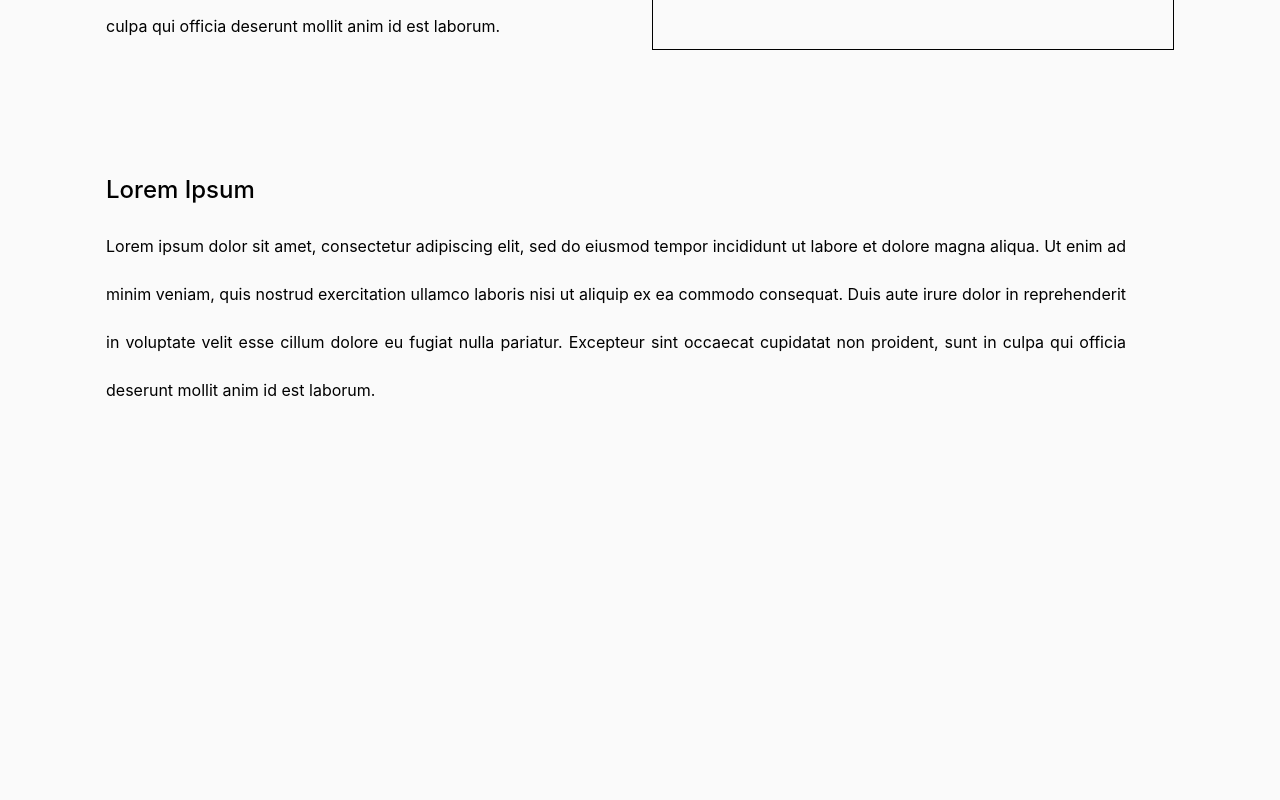
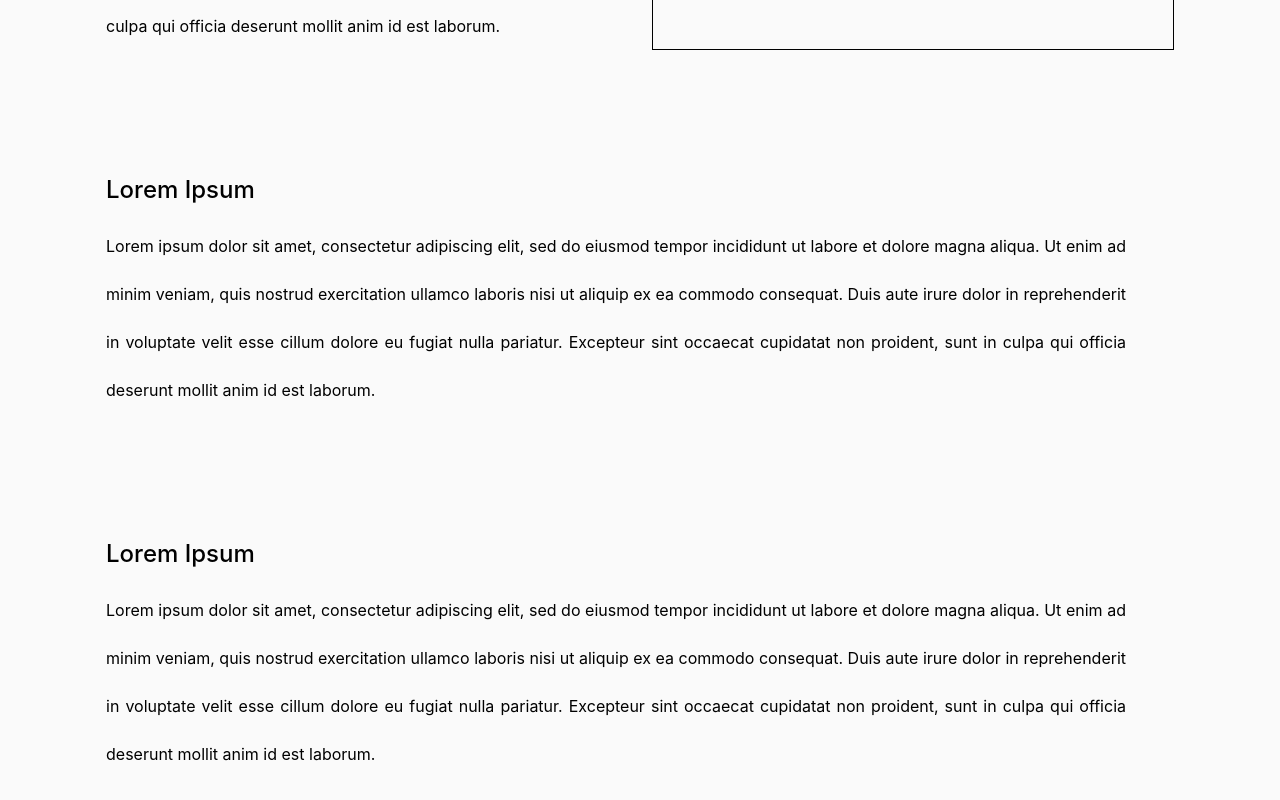
Before and after one commit to siaxiong/DocuSign-FrontEnd, a React (Create React App) app: page / in a window 1280 px wide. Shown: the part 480-1280 px from the top of the page. Before the commit the page ends 1022 px from the top, so only its background shows below. Built offline with nearby package versions, Linux system fonts and the light colour scheme.

Commit message:
Added another paragrpah to front of the page

```diff
--- a/src/components/Public/LandingLayout/FrontPage.tsx
+++ b/src/components/Public/LandingLayout/FrontPage.tsx
@@ -20,6 +20,12 @@
               <p>Lorem ipsum dolor sit amet, consectetur adipiscing elit, sed do eiusmod tempor incididunt ut labore et dolore magna aliqua. Ut enim ad minim veniam, quis nostrud exercitation ullamco laboris nisi ut aliquip ex ea commodo consequat. Duis aute irure dolor in reprehenderit in voluptate velit esse cillum dolore eu fugiat nulla pariatur. Excepteur sint occaecat cupidatat non proident, sunt in culpa qui officia deserunt mollit anim id est laborum.</p>
             </div>
           </li>
+          <li className={FPStyle["front-page__child"]}>
+            <div className={FPStyle["front-page__summary"]}>
+              <h2>Lorem Ipsum</h2>
+              <p>Lorem ipsum dolor sit amet, consectetur adipiscing elit, sed do eiusmod tempor incididunt ut labore et dolore magna aliqua. Ut enim ad minim veniam, quis nostrud exercitation ullamco laboris nisi ut aliquip ex ea commodo consequat. Duis aute irure dolor in reprehenderit in voluptate velit esse cillum dolore eu fugiat nulla pariatur. Excepteur sint occaecat cupidatat non proident, sunt in culpa qui officia deserunt mollit anim id est laborum.</p>
+            </div>
+          </li>
 
         </ul>
 
```
